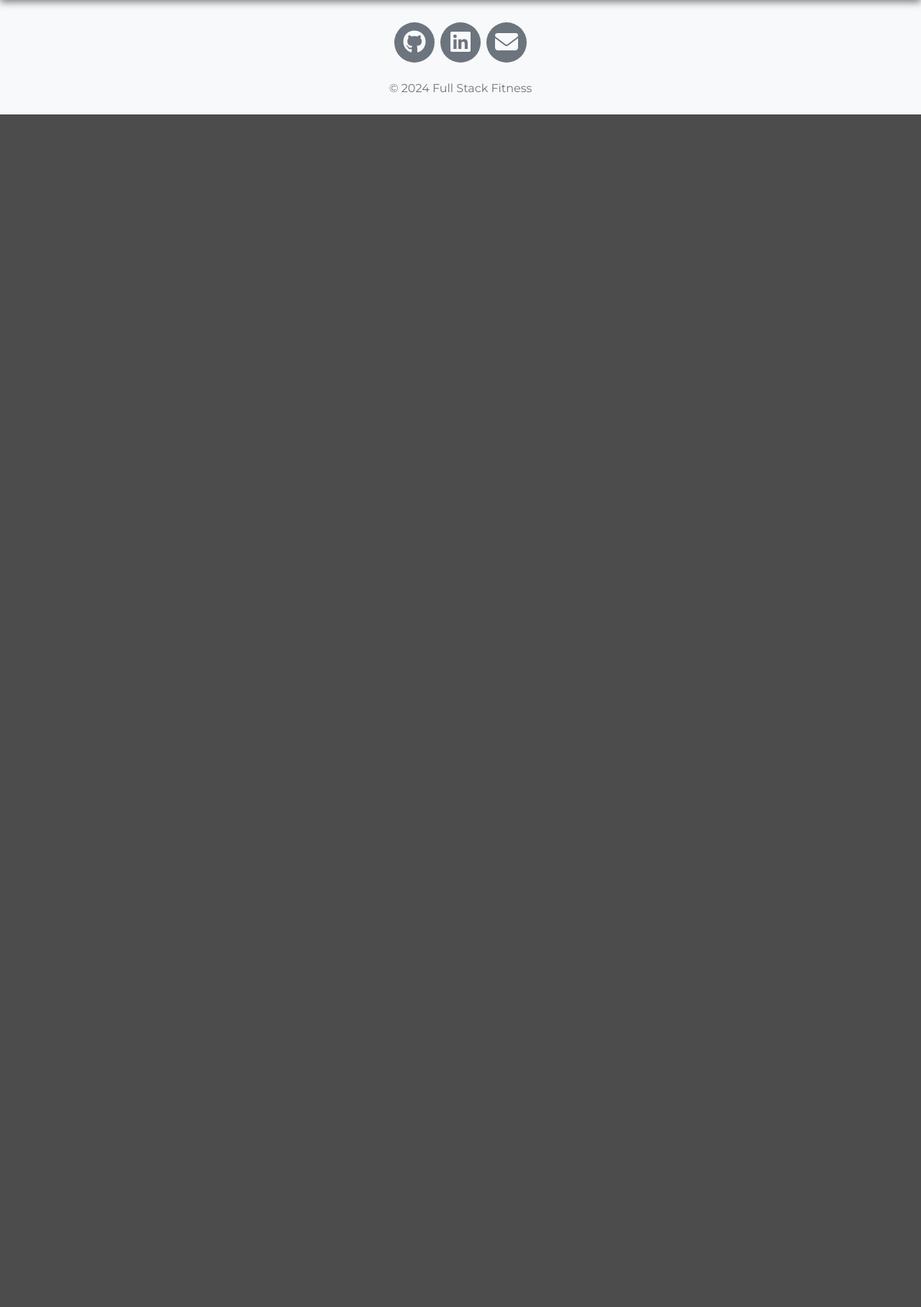
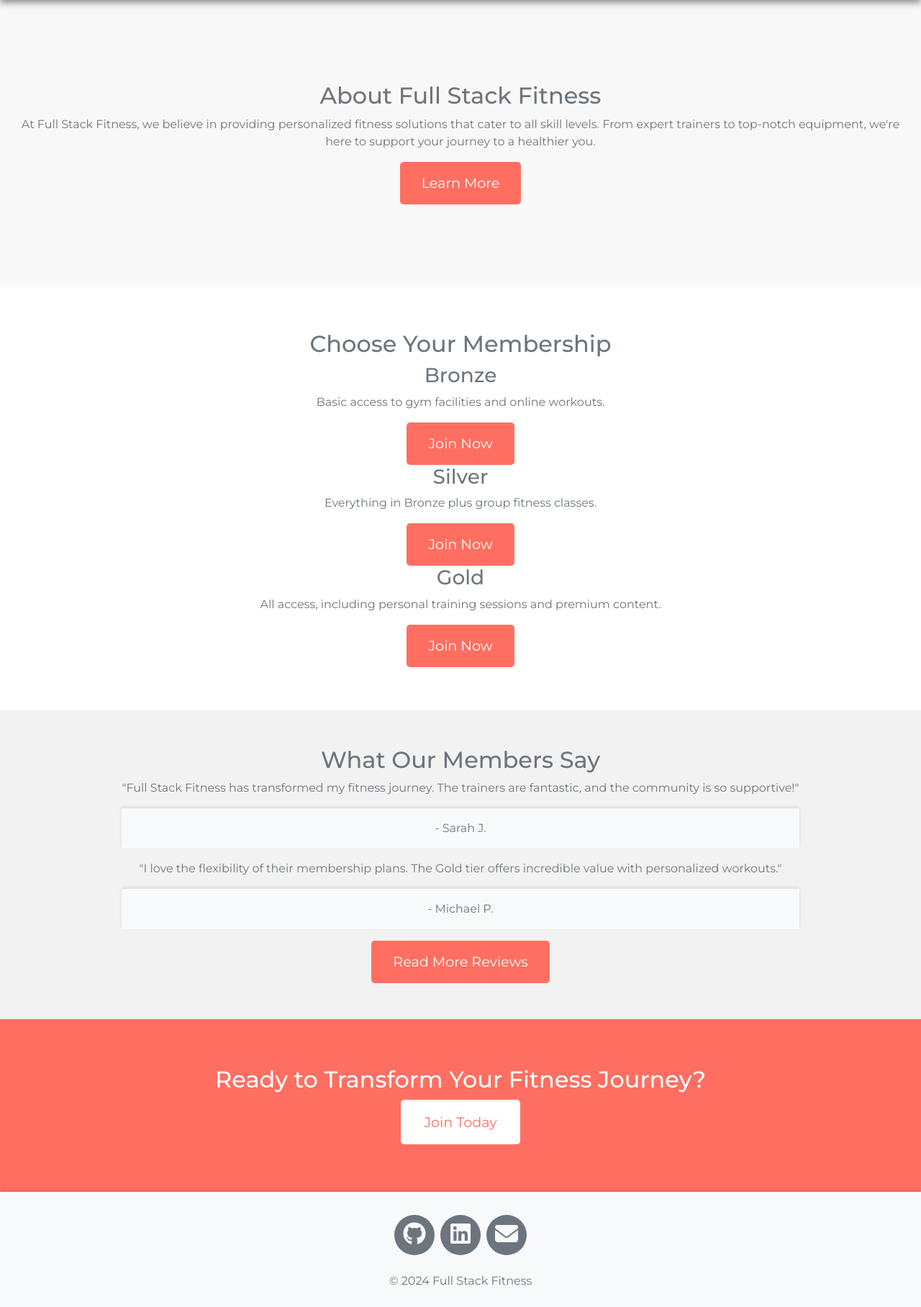
Before and after one commit to PaulR1209/full_stack_fitness, a Django app: page / in a window 1280 px wide. Shown: the part 801-2617 px from the top of the page at 72% size. Before the commit the page ends 960 px from the top, so only its background shows below. Run offline with Django 5.2, Linux system fonts and the light colour scheme; some libraries are stand-ins or nearby versions.

Commit message:
added teaser sections for about us, membership, and reviews

```diff
--- a/home/templates/home/index.html
+++ b/home/templates/home/index.html
@@ -11,4 +11,56 @@
     </div>
 </div>
 
+<section class="home-page-sections about-teaser">
+    <h2>About Full Stack Fitness</h2>
+    <p>At Full Stack Fitness, we believe in providing personalized fitness solutions that cater to all skill levels.
+        From expert trainers to top-notch equipment, we're here to support your journey to a healthier you.</p>
+    <a href="{% url 'about' %}" class="cta-button">Learn More</a>
+</section>
+
+<section class="home-page-sections membership-overview">
+    <h2>Choose Your Membership</h2>
+    <div class="membership-tiers">
+        <div class="tier">
+            <h3>Bronze</h3>
+            <p>Basic access to gym facilities and online workouts.</p>
+            <a href="" class="cta-button">Join Now</a>
+        </div>
+        <div class="tier">
+            <h3>Silver</h3>
+            <p>Everything in Bronze plus group fitness classes.</p>
+            <a href="" class="cta-button">Join Now</a>
+        </div>
+        <div class="tier">
+            <h3>Gold</h3>
+            <p>All access, including personal training sessions and premium content.</p>
+            <a href="" class="cta-button">Join Now</a>
+        </div>
+    </div>
+</section>
+
+<section class="home-page-sections reviews-teaser">
+    <h2>What Our Members Say</h2>
+    <div class="reviews">
+        <blockquote>
+            <p>"Full Stack Fitness has transformed my fitness journey. The trainers are fantastic, and the community is
+                so supportive!"</p>
+            <footer>- Sarah J.</footer>
+        </blockquote>
+        <blockquote>
+            <p>"I love the flexibility of their membership plans. The Gold tier offers incredible value with
+                personalized workouts."</p>
+            <footer>- Michael P.</footer>
+        </blockquote>
+    </div>
+    <a href="" class="cta-button">Read More Reviews</a>
+</section>
+
+
+<section class="home-page-sections cta-banner">
+    <h2>Ready to Transform Your Fitness Journey?</h2>
+    <a href="" class="cta-button">Join Today</a>
+</section>
+
+
 {% endblock %}
--- a/static/css/style.css
+++ b/static/css/style.css
@@ -122,6 +122,20 @@ footer {
   color: white;
   text-align: center;
   z-index: 1;
+  opacity: 0;
+  transform: scale(0.8);
+  animation: zoomIn 1.5s ease forwards;
+}
+
+@keyframes zoomIn {
+  0% {
+    opacity: 0;
+    transform: scale(0.8);
+  }
+  100% {
+    opacity: 1;
+    transform: scale(1);
+  }
 }
 
 .hero-content h1 {
@@ -146,3 +160,48 @@ footer {
 .cta-button:hover {
   background-color: #ff3c2f;
 }
+
+.home-page-sections {
+  display: flex;
+  flex-direction: column;
+  justify-content: center;
+  align-items: center;
+  text-align: center;
+}
+
+.about-teaser {
+  background-color: #f8f8f8;
+  min-height: 50vh;
+  padding: 50px 20px;
+}
+
+.membership-overview {
+  min-height: 60vh;
+  padding: 60px 20px;
+  background-color: #ffffff;
+}
+
+.reviews-teaser {
+  padding: 50px 20px;
+  min-height: 40vh;
+  background-color: #f2f2f2;
+}
+
+.cta-banner {
+  min-height: 30vh;
+  padding: 40px 20px;
+  background-color: #ff6f61;
+  color: white;
+}
+
+.cta-banner a {
+  background-color: white;
+  color: #ff6f61;
+  border: 2px solid white;
+}
+
+.cta-banner a:hover {
+  background-color: #f2f2f2;
+  color: #ff6f61;
+  border: 2px solid #f2f2f2;
+}
```
